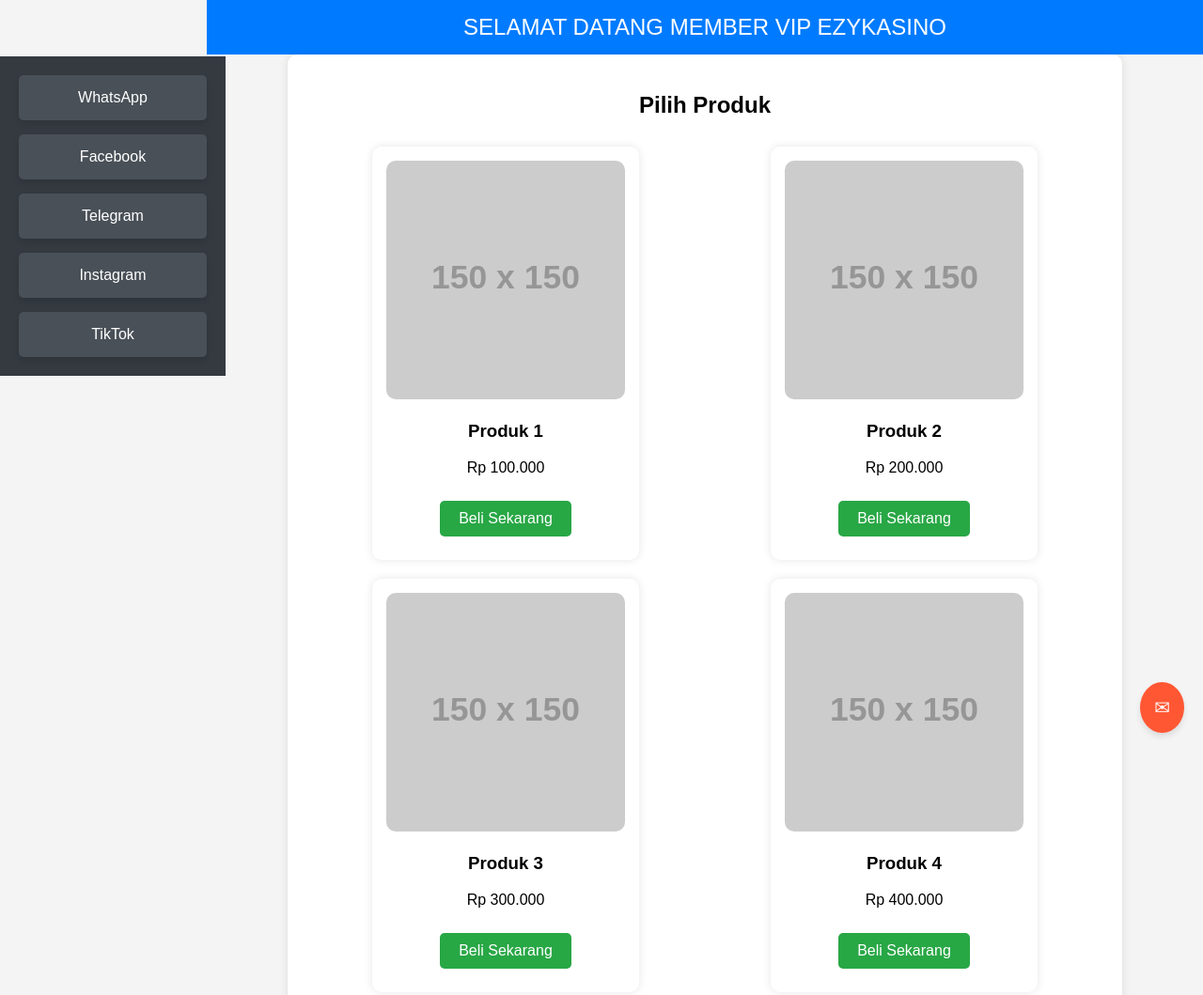
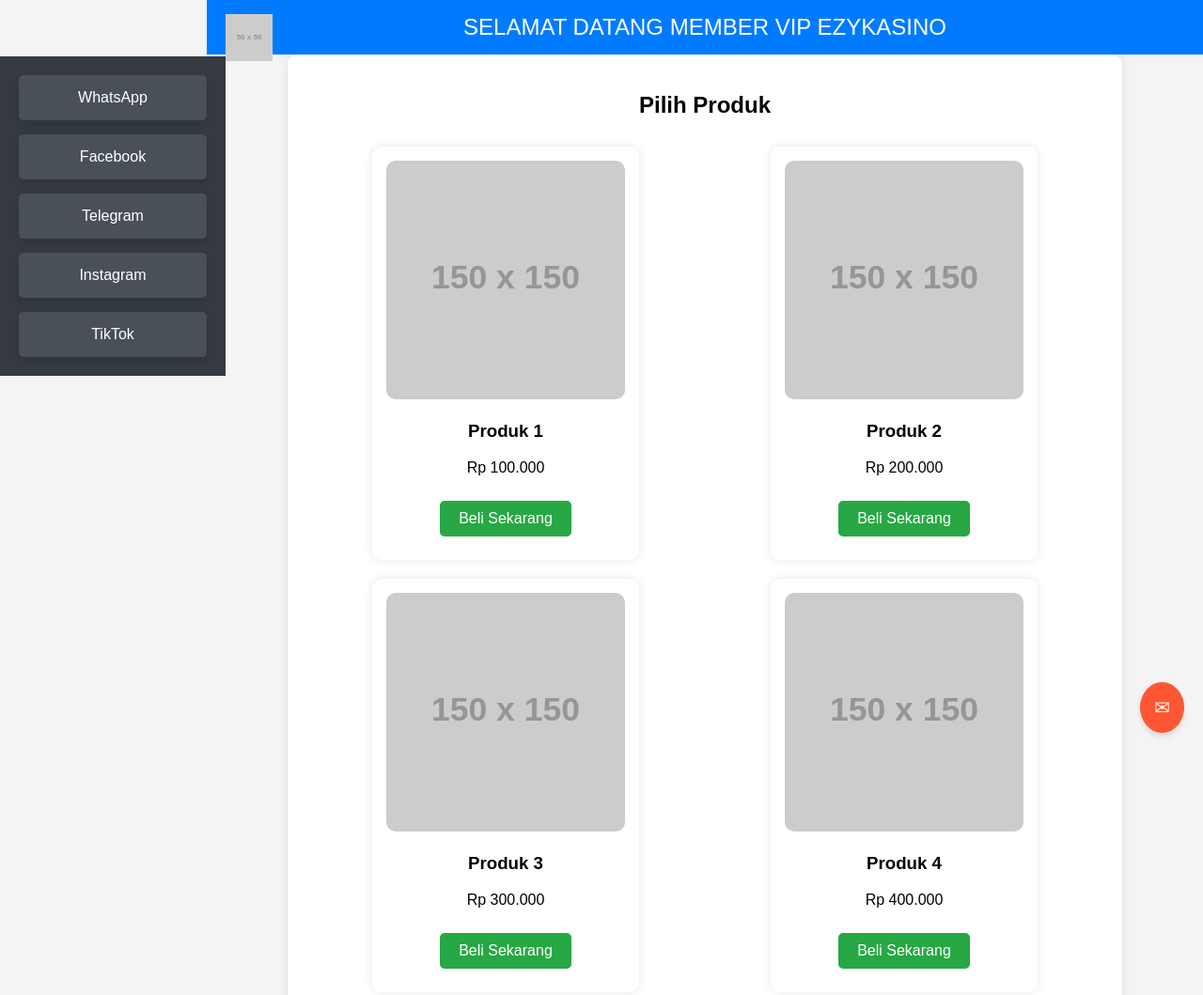
Before and after one commit to Adelia0915/vipmemberezykasino, a plain HTML site: page index.html in a window 1280 px wide. Shown: the top 1059 px of the page at 94% size. Drawn offline with Linux system fonts and the light colour scheme; placeholder pictures from the web are drawn by us.

Commit message:
Update index.html

```diff
--- a/index.html
+++ b/index.html
@@ -50,6 +50,16 @@
             padding: 15px;
             text-align: center;
             font-size: 24px;
+            position: relative;
+        }
+        .header a {
+            position: absolute;
+            left: 20px;
+            top: 15px;
+            display: inline-block;
+        }
+        .header img {
+            width: 50px;
         }
         .container {
             width: 80%;
@@ -119,7 +129,12 @@
     </div>
 
     <div class="main-content">
-        <div class="header">SELAMAT DATANG MEMBER VIP EZYKASINO</div>
+        <div class="header">
+            <a href="https://yourlogo-link.com">
+                <img src="https://via.placeholder.com/50" alt="Logo">
+            </a>
+            SELAMAT DATANG MEMBER VIP EZYKASINO
+        </div>
 
         <div class="container">
             <h2>Pilih Produk</h2>
```
